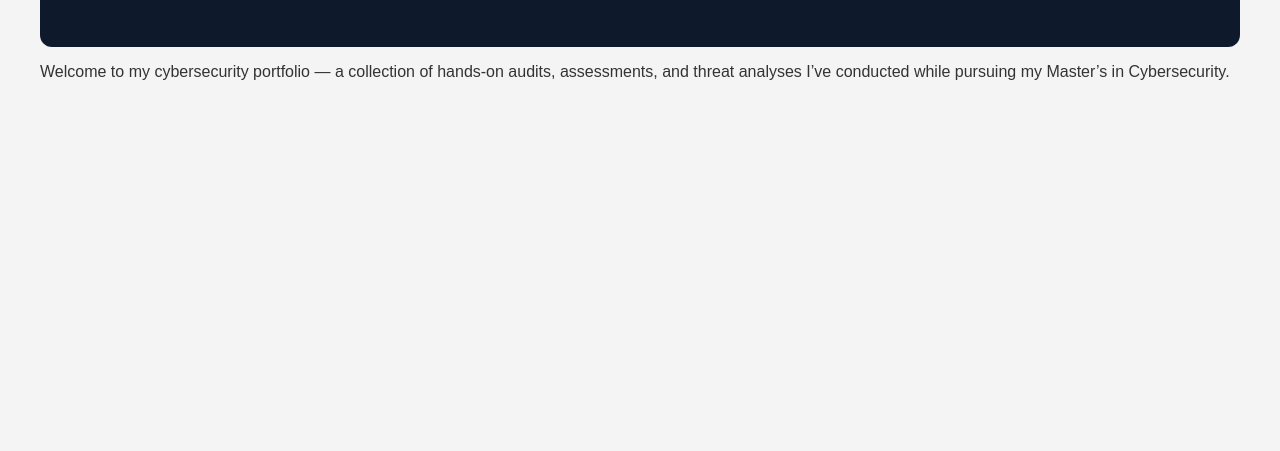
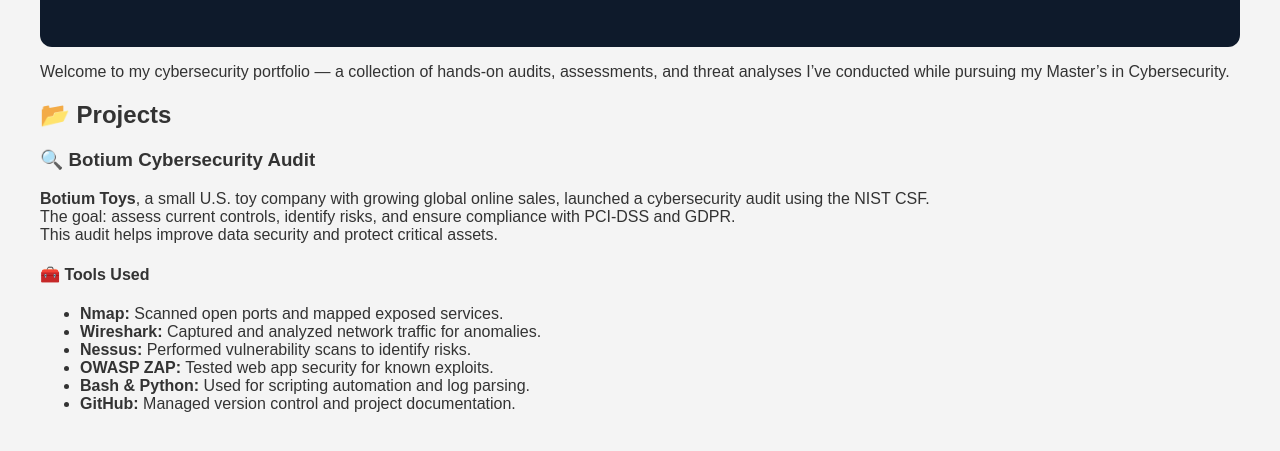
Before and after one commit to Cpt-Rt3/cybersecurity-portfolio, a plain HTML site: page index.html in a window 1280 px wide. Shown: the part 239-690 px from the top of the page. Drawn offline with Linux system fonts and the light colour scheme.

Commit message:
🔥 Added Botium audit and tools used

```diff
--- a/index.html
+++ b/index.html
@@ -38,5 +38,23 @@
 
   <p>Welcome to my cybersecurity portfolio — a collection of hands-on audits, assessments, and threat analyses I’ve conducted while pursuing my Master’s in Cybersecurity.</p>
 
+  <h2>📂 Projects</h2>
+
+<h3>🔍 Botium Cybersecurity Audit</h3>
+<p><strong>Botium Toys</strong>, a small U.S. toy company with growing global online sales, launched a cybersecurity audit using the NIST CSF.<br>
+The goal: assess current controls, identify risks, and ensure compliance with PCI-DSS and GDPR.<br>
+This audit helps improve data security and protect critical assets.</p>
+
+<h4>🧰 Tools Used</h4>
+<ul>
+  <li><strong>Nmap:</strong> Scanned open ports and mapped exposed services.</li>
+  <li><strong>Wireshark:</strong> Captured and analyzed network traffic for anomalies.</li>
+  <li><strong>Nessus:</strong> Performed vulnerability scans to identify risks.</li>
+  <li><strong>OWASP ZAP:</strong> Tested web app security for known exploits.</li>
+  <li><strong>Bash & Python:</strong> Used for scripting automation and log parsing.</li>
+  <li><strong>GitHub:</strong> Managed version control and project documentation.</li>
+</ul>
+
+
 </body>
 </html>
```
